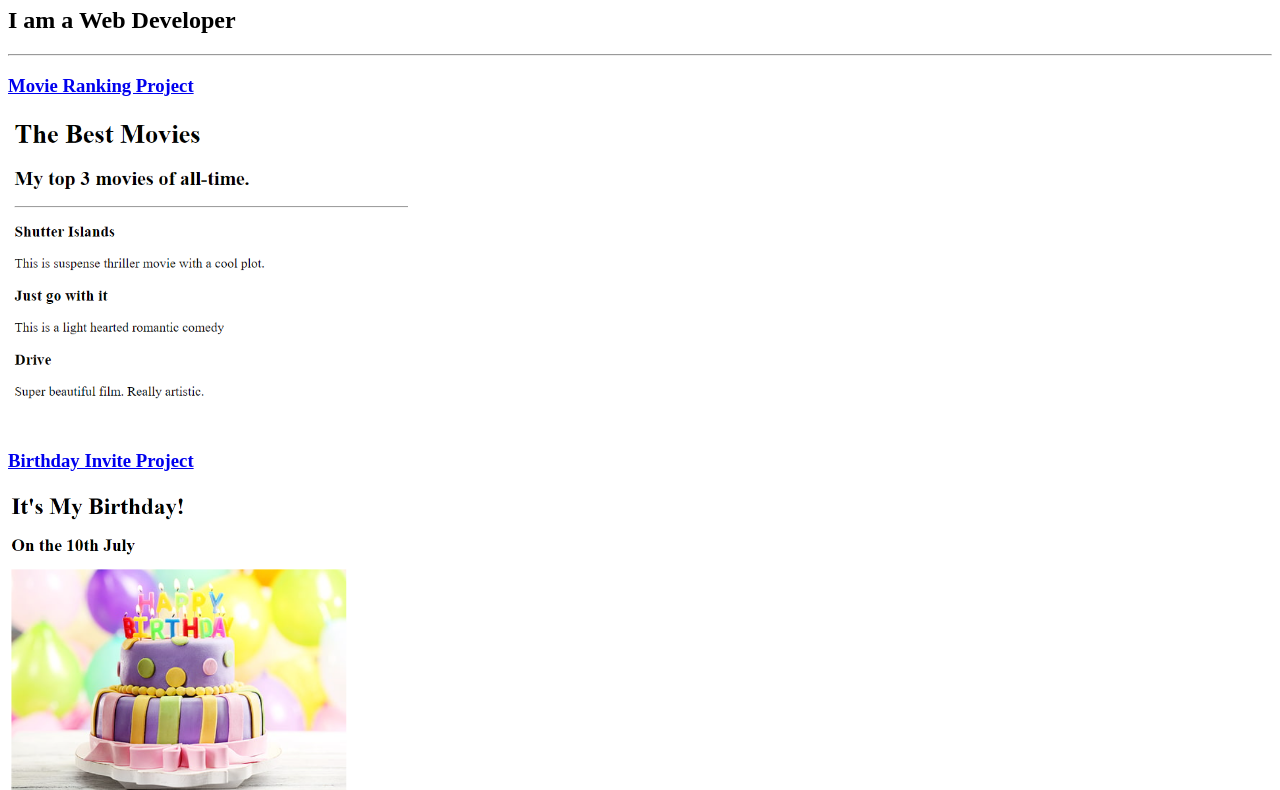
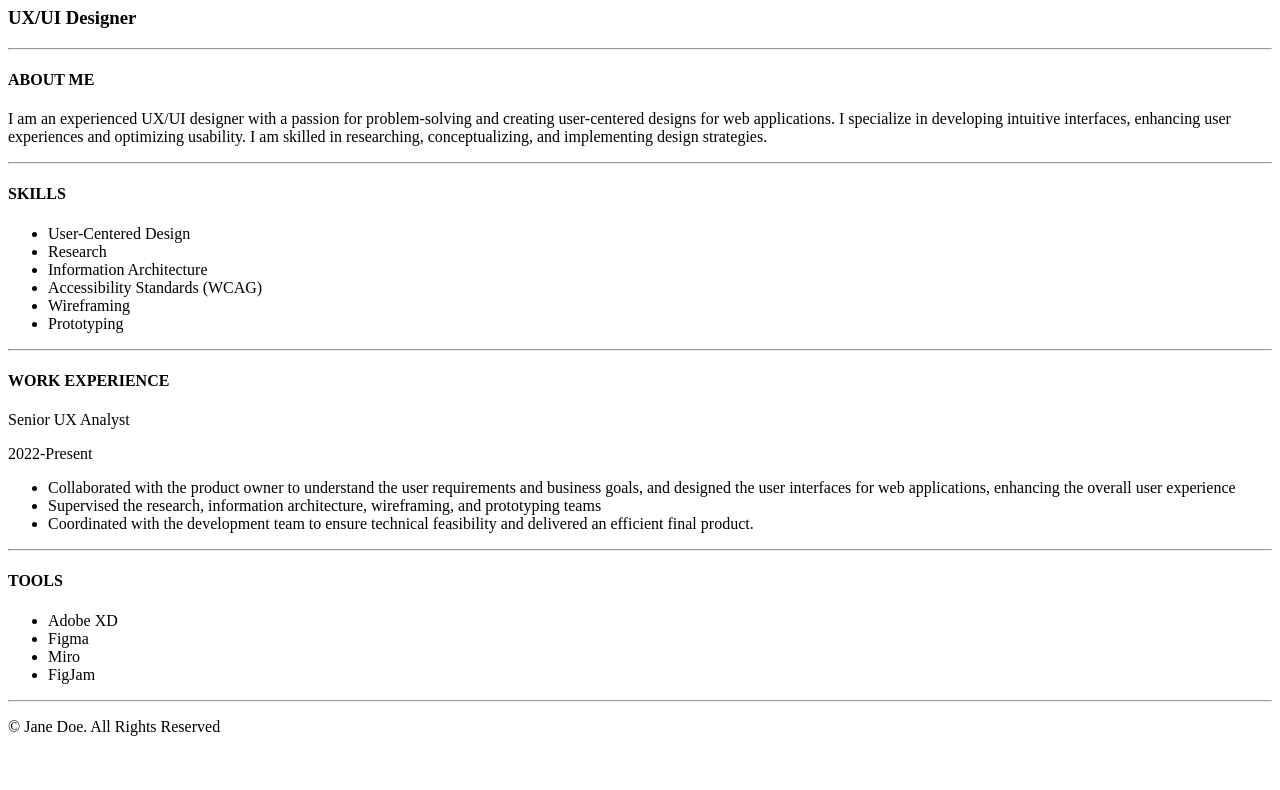
Before and after one commit to YashadaG/HTML-Portfolio, a plain HTML site: page index.html in a window 1280 px wide. Shown: the part 73-863 px from the top of the page. After the commit the page ends 825 px from the top, so only its background shows below. Drawn offline with Linux system fonts and the light colour scheme.

Commit message:
Add files via upload

```diff
--- a/index.html
+++ b/index.html
@@ -1,22 +1,45 @@
 <!DOCTYPE html>
 <html lang="en">
-
 <head>
     <meta charset="UTF-8">
-    <title>Portfolio Project</title>
+    <title>My Resume</title>
 </head>
-
 <body>
-    <h1>Yashada Ghag's Portfolio</h1>
-    <h2>I am a Web Developer</h2>
+    <h1>JANE DOE</h1>
+    <h3>UX/UI Designer</h3>
     <hr/>
-    <h3><a href="./public/movie-ranking.html">Movie Ranking Project</a></h3>
-    <img src="./assets/images/movie-ranking.png" width=400/> <br/>
-    <h3><a href="./public/birthday-invite.html">Birthday Invite Project</a></h3>
-    <img src="./assets/images/birthday-party.png" width=400/>
+    <h4>ABOUT ME</h4>
+    <p>I am an experienced UX/UI designer with a passion for problem-solving and creating user-centered designs for web applications. I specialize in developing intuitive interfaces, enhancing user experiences and optimizing usability. I am skilled in researching, conceptualizing, and implementing design strategies.</p>
     <hr/>
-    <a href="./public/about.html">About Me</a>
-    <a href="./public/contact.html">Contact Me</a>
+    <h4>SKILLS</h4>
+    <ul>
+        <li>User-Centered Design</li>
+        <li>Research</li>
+        <li>Information Architecture</li>
+        <li>Accessibility Standards (WCAG)</li>
+        <li>Wireframing</li>
+        <li>Prototyping</li>
+    </ul>
+    <hr/>
+    <h4>WORK EXPERIENCE</h4>
+    <p>Senior UX Analyst</p>
+    <p>2022-Present</p>
+    <ul>
+        <li>Collaborated with the product owner to understand the user requirements and business goals, and designed the user interfaces for web applications, enhancing the overall user experience</li>
+        <li>Supervised the research, information architecture, wireframing, and prototyping teams</li>
+        <li>Coordinated with the development team to ensure technical feasibility and delivered an efficient final product.</li>
+    </ul>
+    <hr/>
+    <h4>TOOLS</h4>
+    <ul>
+        <li>Adobe XD</li>
+        <li>Figma</li>
+        <li>Miro</li>
+        <li>FigJam</li>
+    </ul>
+    <hr/>
+    <footer>
+        <p>© Jane Doe. All Rights Reserved</p>
+    </footer>
 </body>
-
 </html>
```
